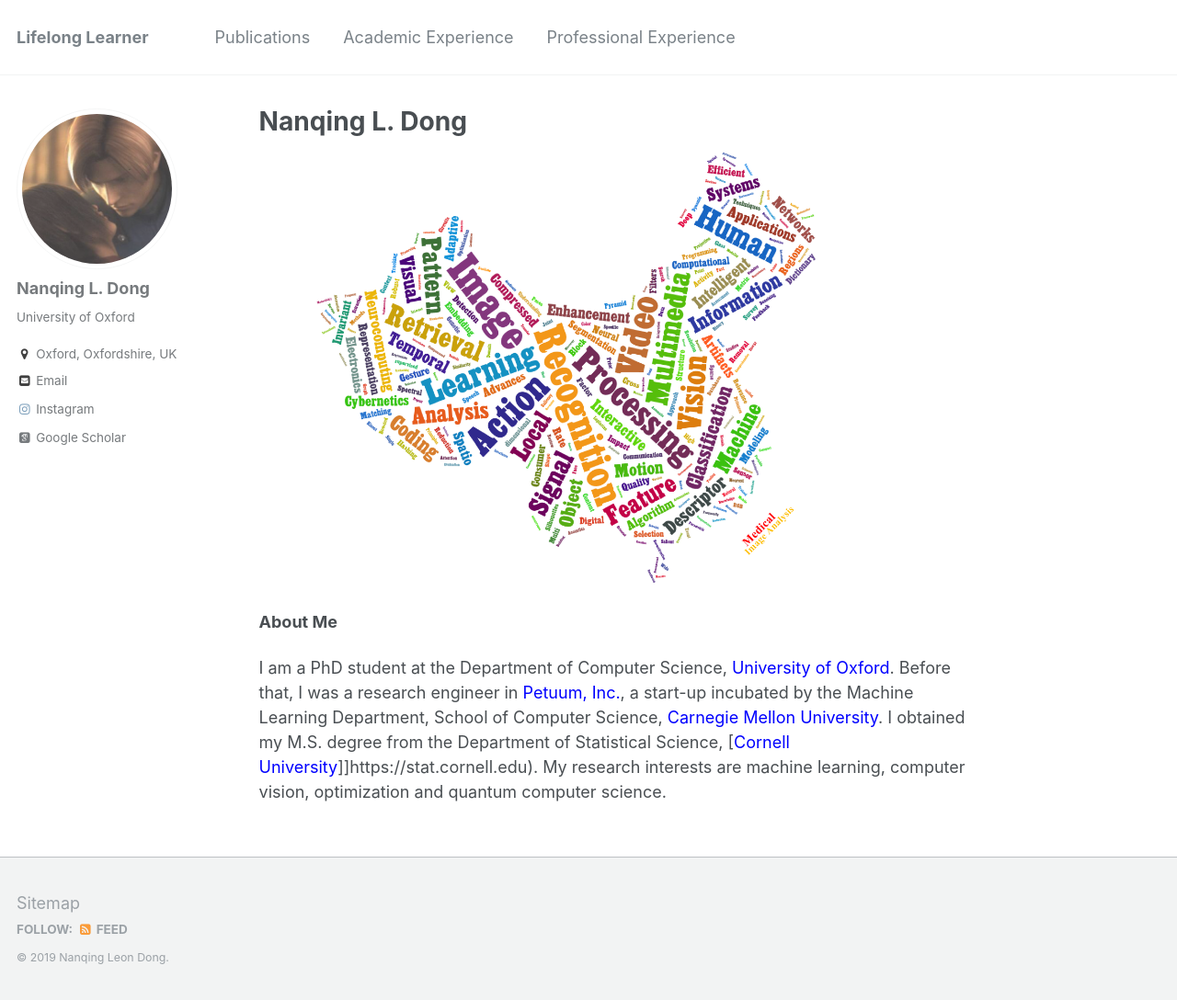
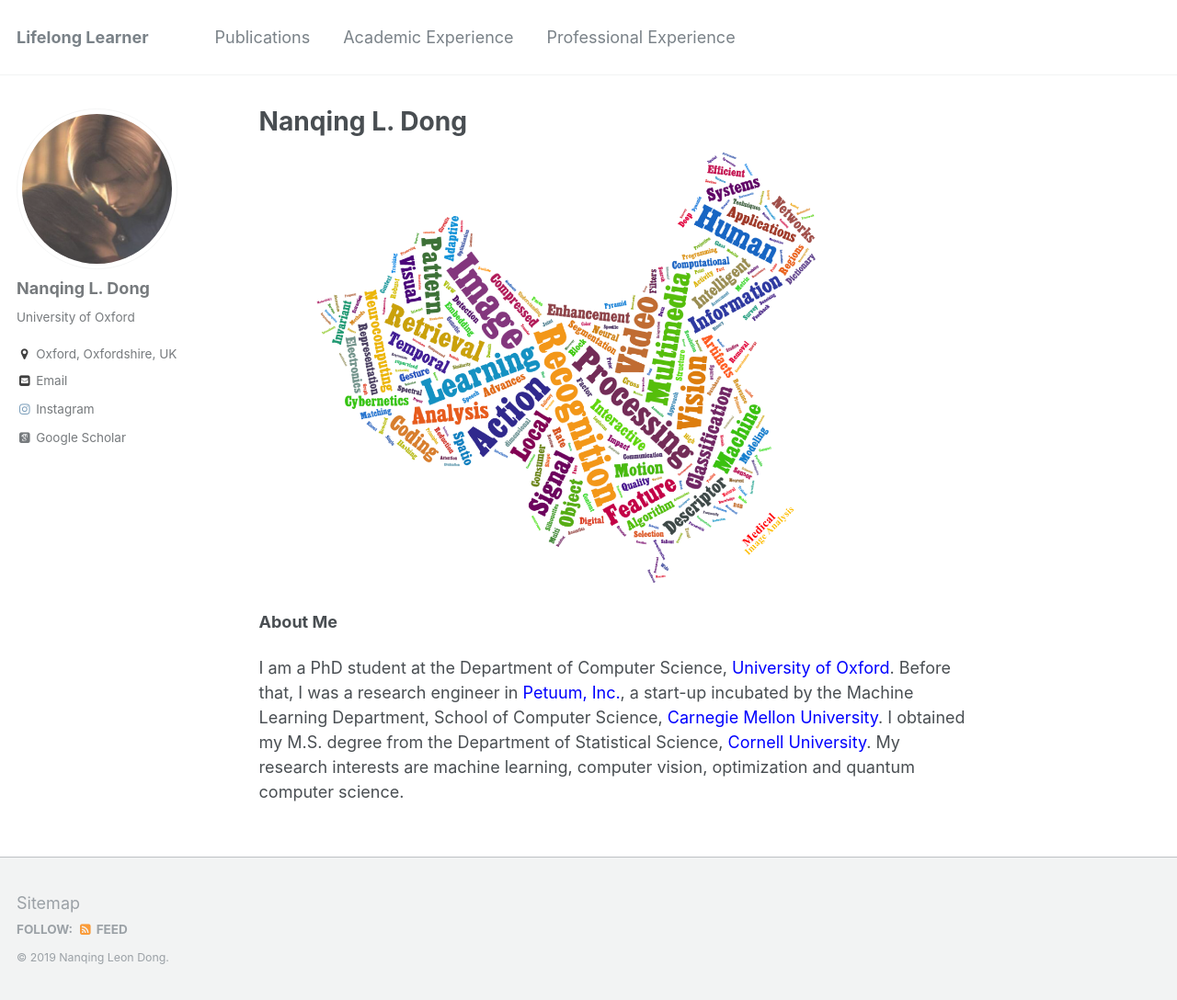
Before and after one commit to eveningdong/eveningdong.github.io, a Jekyll site: the page built from _pages/about.md, in a window 1280 px wide and 1088 px high. Shown: the whole window at 92% size. Built offline with Jekyll 4.4.1, drawn with Linux system fonts in a browser that asks for light colours; some web fonts are replaced.

Commit message:
update about.md

```diff
--- a/_pages/about.md
+++ b/_pages/about.md
@@ -12,5 +12,5 @@ redirect_from:
 
 **About Me**
 
-I am a PhD student at the Department of Computer Science, [<span style="color:blue">University of Oxford</span>](http://www.cs.ox.ac.uk). Before that, I was a research engineer in [<span style="color:blue">Petuum, Inc.</span>](http://www.petuum.com), a start-up incubated by the Machine Learning Department, School of Computer Science, [<span style="color:blue">Carnegie Mellon University</span>](https://www.ml.cmu.edu). I obtained my M.S. degree from the Department of Statistical Science, [<span style="color:blue">Cornell University</span>]]https://stat.cornell.edu).
+I am a PhD student at the Department of Computer Science, [<span style="color:blue">University of Oxford</span>](http://www.cs.ox.ac.uk). Before that, I was a research engineer in [<span style="color:blue">Petuum, Inc.</span>](http://www.petuum.com), a start-up incubated by the Machine Learning Department, School of Computer Science, [<span style="color:blue">Carnegie Mellon University</span>](https://www.ml.cmu.edu). I obtained my M.S. degree from the Department of Statistical Science, [<span style="color:blue">Cornell University</span>](https://stat.cornell.edu).
 My research interests are machine learning, computer vision, optimization and quantum computer science.
```
